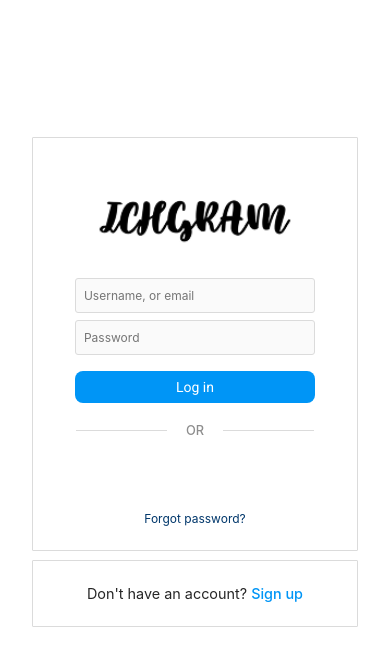
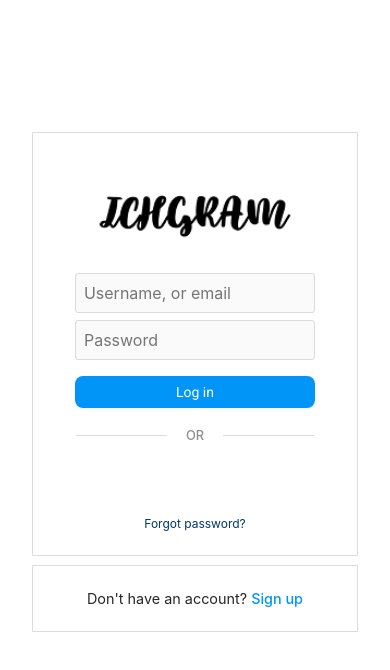
Before and after one commit to ROSSMIL/ichgram_project, a React (Vite) app in the folder frontend/: page /login in a window 390 px wide. Shown: the top 670 px of the page. Built offline with nearby package versions, Linux system fonts and the light colour scheme; no server answers.

Commit message:
viewport fix

```diff
--- a/frontend/index.html
+++ b/frontend/index.html
@@ -10,7 +10,7 @@
     <link rel="icon" type="image/svg+xml" href="/favicon_ichgram.png" />
     <meta
       name="viewport"
-      content="width=device-width, initial-scale=1.0, minimum-scale=1.0, maximum-scale=5.0, viewport-fit=cover"
+      content="width=device-width, initial-scale=1.0, initial-scale=1.0, maximum-scale=1.0, user-scalable=no, viewport-fit=cover"
     />
 
     <title>ICHGRAM</title>
--- a/frontend/src/index.css
+++ b/frontend/src/index.css
@@ -0,0 +1,7 @@
+@media (max-width: 768px) {
+  input,
+  textarea,
+  select {
+    font-size: 16px !important;
+  }
+}
```
